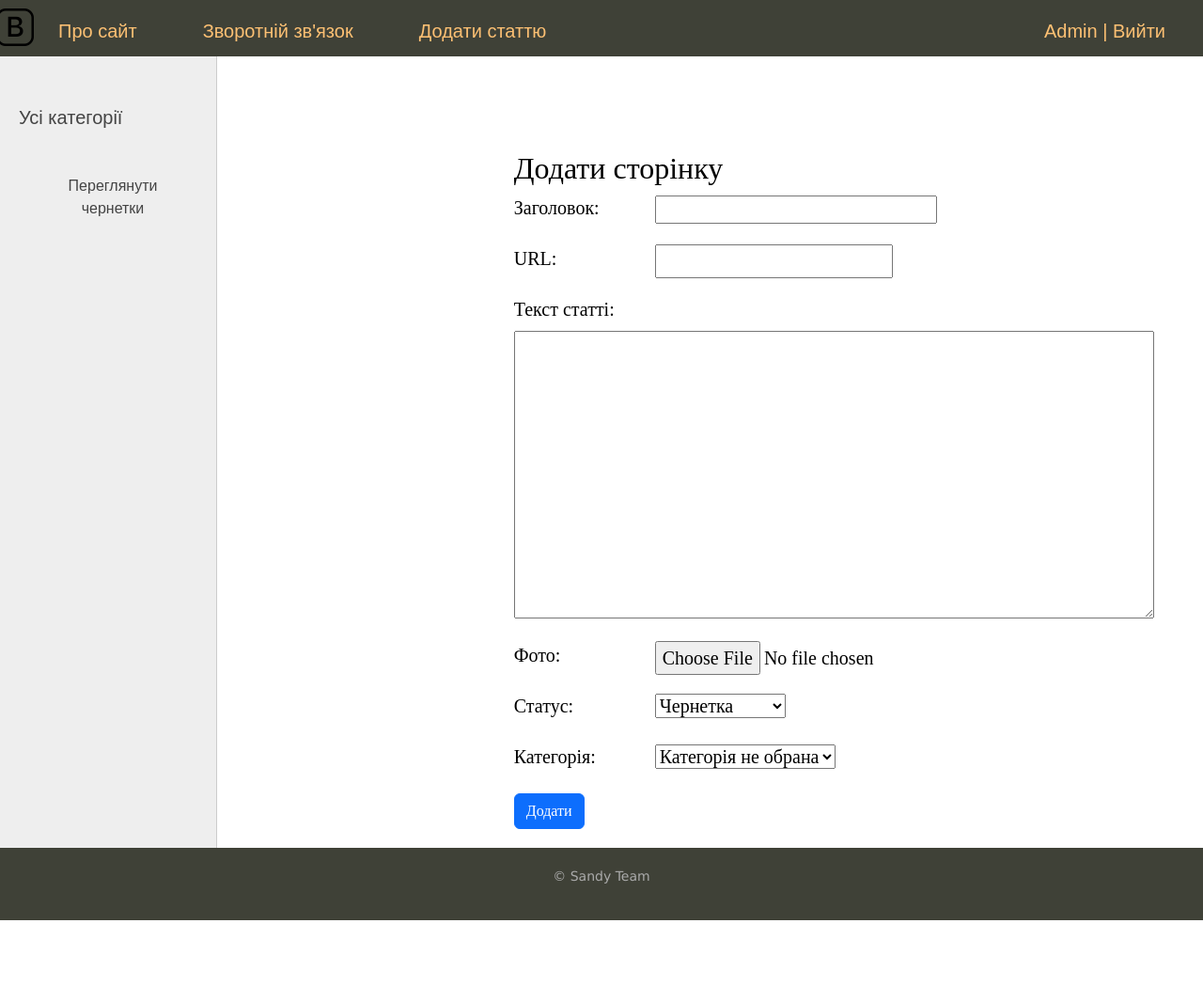
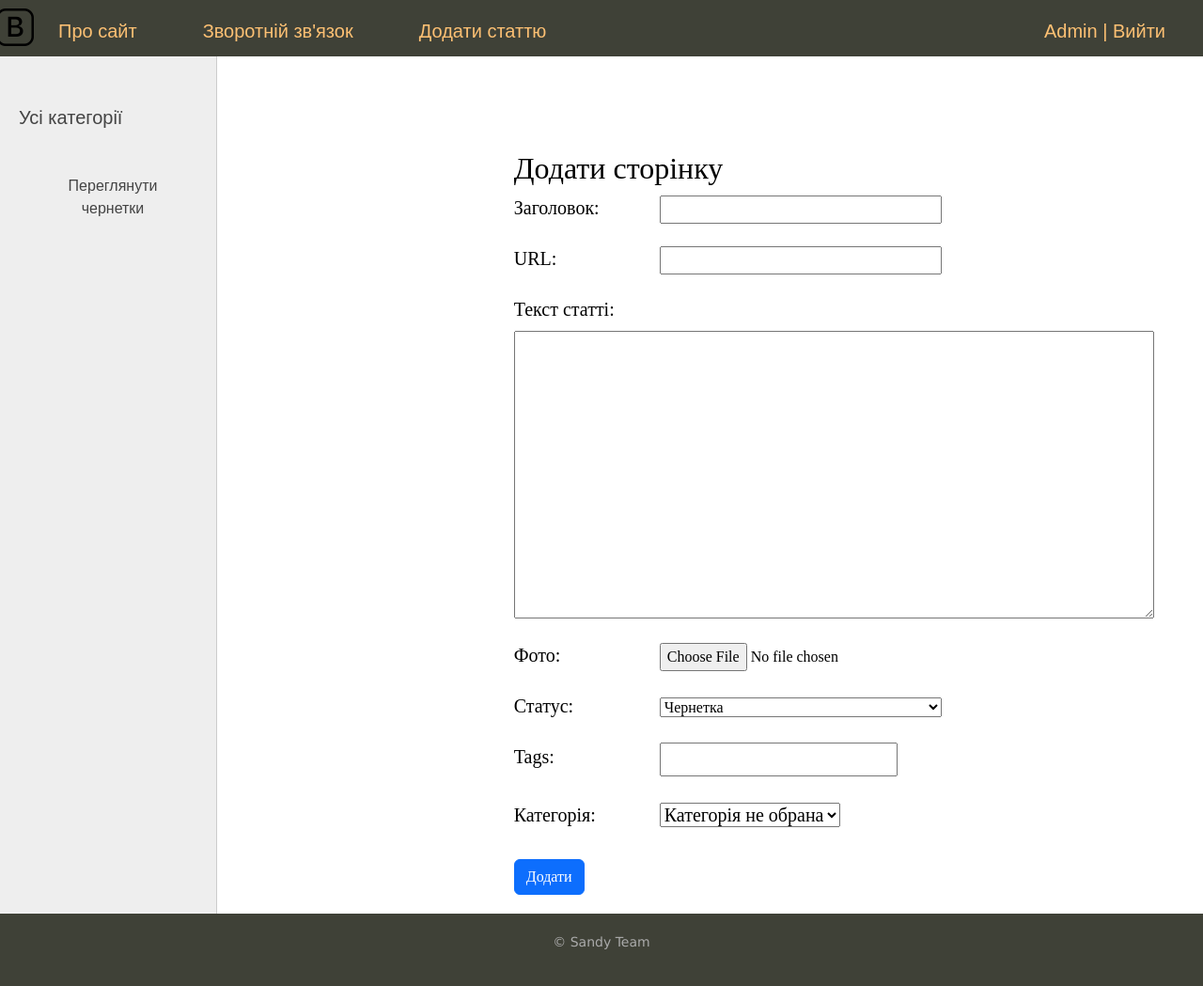
Before and after one commit to Km1532/Forum-blog, a Django app: page /addpage/ in a window 1280 px wide. Shown: the whole page at 94% size. Before the commit the page ends 979 px from the top, so only its background shows below. Run offline with Django 3.2, Linux system fonts and the light colour scheme; a user stored in the database is signed in; data comes from the database, SQL or seed files in the repository; parts of the project's set-up code (start-up, migrations or seed data) failed here and were passed over.

Commit message:
Перша версія тегів

```diff
--- a/blog/forms.py
+++ b/blog/forms.py
@@ -2,18 +2,24 @@ from django import forms
 from django.contrib.auth.forms import UserCreationForm, AuthenticationForm, UserChangeForm
 from .models import Blog, Comment, CustomUser, Profile
 from .models import Draft
+from taggit.forms import TagField
 
 class AddPostForm(forms.ModelForm):
+    tags = TagField(label='Теги', required=False, widget=forms.TextInput(attrs={'class': 'form-input'}))
+
     def __init__(self, *args, **kwargs):
         super().__init__(*args, **kwargs)
         self.fields['cat'].empty_label = "Категорія не обрана"
 
     class Meta:
         model = Blog
-        fields = ['title', 'slug', 'content', 'photo', 'status', 'cat']
+        fields = ['title', 'slug', 'content', 'photo', 'status', 'cat', 'tags']
         widgets = {
             'title': forms.TextInput(attrs={'class': 'form-input'}),
+            'slug': forms.TextInput(attrs={'class': 'form-input'}),
             'content': forms.Textarea(attrs={'cols': 60, 'rows': 10}),
+            'photo': forms.FileInput(attrs={'class': 'form-input'}),
+            'status': forms.Select(attrs={'class': 'form-input'}),
         }
 
     def clean_title(self):
--- a/blog/models.py
+++ b/blog/models.py
@@ -7,6 +7,7 @@ from django.dispatch import receiver
 from django.utils.text import slugify
 from django.urls import reverse
 from django.conf import settings
+from taggit.managers import TaggableManager
 
 class CustomUser(AbstractUser):
     avatar = models.ImageField(upload_to='avatars/', blank=True, null=True, default='avatars/default_avatar.png')
@@ -52,6 +53,7 @@ class Blog(models.Model):
     author = models.ForeignKey(settings.AUTH_USER_MODEL, on_delete=models.CASCADE, related_name='posts', verbose_name="Автор", null=True)
     likes = models.ManyToManyField(settings.AUTH_USER_MODEL, related_name='liked_posts', blank=True, verbose_name="Лайки", through='PostLike')
     dislikes = models.ManyToManyField(settings.AUTH_USER_MODEL, related_name='disliked_posts', blank=True, verbose_name="Дизлайки", through='PostDislike')
+    tags = TaggableManager()
 
     def __str__(self):
         return self.title
@@ -161,3 +163,18 @@ class Draft(models.Model):
 
     def __str__(self):
         return self.title
+
+class Tag(models.Model):
+    name = models.CharField(max_length=100, verbose_name="Назва тегу")
+    slug = models.SlugField(max_length=255, unique=True, verbose_name="URL")
+
+    def __str__(self):
+        return self.name
+
+    def get_absolute_url(self):
+        return reverse('tag', kwargs={'tag_slug': self.slug})
+
+    class Meta:
+        verbose_name = 'Тег'
+        verbose_name_plural = 'Теги'
+        ordering = ['id']
--- a/blog/templates/addpage.html
+++ b/blog/templates/addpage.html
@@ -12,10 +12,32 @@
 
             <div class="form-error">{{ form.non_field_errors }}</div>
 
-            {% for f in form %}
-                <p><label class="form-label" for="{{ f.id_for_label }}">{{ f.label }}: </label>{{ f }}</p>
-                <div class="form-error">{{ f.errors }}</div>
-            {% endfor %}
+            <p><label class="form-label" for="{{ form.title.id_for_label }}">{{ form.title.label }}:</label> {{ form.title }}</p>
+            <div class="form-error">{{ form.title.errors }}</div>
+
+            <p><label class="form-label" for="{{ form.slug.id_for_label }}">{{ form.slug.label }}:</label> {{ form.slug }}</p>
+            <div class="form-error">{{ form.slug.errors }}</div>
+
+            <p><label class="form-label" for="{{ form.content.id_for_label }}">{{ form.content.label }}:</label> {{ form.content }}</p>
+            <div class="form-error">{{ form.content.errors }}</div>
+
+            <p><label class="form-label" for="{{ form.photo.id_for_label }}">{{ form.photo.label }}:</label> {{ form.photo }}</p>
+            <div class="form-error">{{ form.photo.errors }}</div>
+
+            <p><label class="form-label" for="{{ form.status.id_for_label }}">{{ form.status.label }}:</label> {{ form.status }}</p>
+            <div class="form-error">{{ form.status.errors }}</div>
+
+            <div class="mb-4">
+                <label class="form-label" for="{{ form.tags.id_for_label }}">{{ form.tags.label }}:</label>
+                {{ form.tags }}
+                <div class="form-error">{{ form.tags.errors }}</div>
+            </div>
+
+            <div class="mb-4">
+                <label class="form-label" for="{{ form.cat.id_for_label }}">{{ form.cat.label }}:</label>
+                {{ form.cat }}
+                <div class="form-error">{{ form.cat.errors }}</div>
+            </div>
 
             <button type="submit" class="btn btn-primary">Додати</button>
         </form>
--- a/blog/templates/base.html
+++ b/blog/templates/base.html
@@ -10,7 +10,6 @@
     <link rel="shortcut icon" href="{% static 'images/favicon.ico' %}" type="image/x-icon"/>
     <meta name="viewport" content="width=device-width, initial-scale=1.0">
     <style>
-        /* Additional custom styles */
         .list-group-item {
             border: none;
             cursor: pointer;
@@ -19,7 +18,7 @@
         }
 
         .list-group-item:hover {
-            background-color: #f8f9fa; /* Bootstrap's default background for hover state */
+            background-color: #f8f9fa;
         }
 
         .list-group-item a {
@@ -28,21 +27,21 @@
         }
 
         .list-group-item.selected, .btn-secondary.selected {
-            background-color: #0d6efd; /* Bootstrap's primary color */
-            color: #fff; /* White text on primary background */
+            background-color: #0d6efd;
+            color: #fff;
             font-weight: bold;
         }
 
         .btn-secondary {
             background-color: transparent;
             border: none;
-            color: #6c757d; /* Bootstrap's secondary color */
-            padding: 0.5rem 1rem; /* Adjust padding to match other list items */
-            margin-bottom: 0.5rem; /* Adjust margin to match other list items */
+            color: #6c757d;
+            padding: 0.5rem 1rem;
+            margin-bottom: 0.5rem;
         }
 
         .btn-secondary:hover {
-            background-color: #f8f9fa; /* Bootstrap's default background for hover state */
+            background-color: #f8f9fa;
         }
     </style>
 </head>
@@ -89,9 +88,11 @@
                                 {% endif %}
                             {% endfor %}
 
-                            <li class="list-group-item">
-                                <a href="{% url 'drafts' %}" class="btn btn-secondary{% if cat_selected == 'drafts' %} selected{% endif %}">Переглянути чернетки</a>
-                            </li>
+                            {% if request.user.is_authenticated %}
+                                <li class="list-group-item">
+                                    <a href="{% url 'drafts' %}" class="btn btn-secondary{% if cat_selected == 'drafts' %} selected{% endif %}">Переглянути чернетки</a>
+                                </li>
+                            {% endif %}
                         </ul>
                     </td>
                     <td valign="top" class="content">
--- a/blog/urls.py
+++ b/blog/urls.py
@@ -1,6 +1,7 @@
 from django.urls import path
 from . import views
 from blog.views import pageNotFound, save_draft
+from .views import PostsByTag
 
 urlpatterns = [
     path('', views.BlogHome.as_view(), name='home'),
@@ -28,12 +29,12 @@ urlpatterns = [
     path('post/<slug:post_slug>/dislike/', views.toggle_dislike, name='toggle_dislike'),
     path('post/<slug:post_slug>/comment/<int:comment_id>/like/', views.toggle_comment_like, name='toggle_comment_like'),
     path('post/<slug:post_slug>/comment/<int:comment_id>/dislike/', views.toggle_comment_dislike, name='toggle_comment_dislike'),
+    path('post/<int:pk>/', views.ShowPost.as_view(), name='post_detail'),
     path('drafts/', views.drafts, name='drafts'),
     path('draft/<int:pk>/delete/', views.delete_draft, name='delete_draft'),
+    path('draft/<int:pk>/edit/', views.edit_draft, name='edit_draft'),
     path('save_draft/', views.save_draft, name='save_draft'),
-    path('draft/<int:pk>/edit/', views.edit_draft, name='edit_draft'),
-    path('post/<int:pk>/', views.ShowPost.as_view(), name='post_detail'),
-    path('draft/<int:pk>/edit/', views.edit_draft, name='edit_draft'),
+    path('tag/<slug:tag_slug>/', PostsByTag.as_view(), name='posts_by_tag'),
 ]
 
 handler404 = 'blog.views.pageNotFound'
--- a/blog/views.py
+++ b/blog/views.py
@@ -20,6 +20,7 @@ from django.contrib.auth import login
 from .forms import *
 from django.utils.text import slugify
 from .models import Blog, Draft
+from taggit.models import Tag
 
 class BlogHome(ListView):
     model = Blog
@@ -45,15 +46,21 @@ def about(request):
     return render(request, 'about.html', {'page_obj': page_obj, 'menu': menu(request), 'title': 'Про сайт'})
 
 
-class AddPage(LoginRequiredMixin, CreateView):
+class AddPage(CreateView):
+    model = Blog
     form_class = AddPostForm
     template_name = 'addpage.html'
-    login_url = reverse_lazy('login')
+    success_url = reverse_lazy('home')
 
     def form_valid(self, form):
         form.instance.author = self.request.user
-        form.instance.status = 'draft'
-        return super().form_valid(form)
+        if 'save_draft' in self.request.POST:
+            form.instance.status = 'draft'
+        else:
+            form.instance.status = 'published'
+        response = super().form_valid(form)
+        self.object.tags.set(*self.request.POST.get('tags', '').split(','))
+        return response
 
     def get_context_data(self, **kwargs):
         context = super().get_context_data(**kwargs)
@@ -76,10 +83,6 @@ def save_draft(request, pk=None):
             draft = form.save(commit=False)
             draft.author = request.user
             draft.status = 'draft'
-
-            if not draft.slug:
-                draft.slug = generate_unique_slug(draft.title)
-
             draft.save()
             return redirect('drafts')
 
@@ -164,6 +167,7 @@ class ShowPost(DetailView):
         context = super().get_context_data(**kwargs)
         context['comments'] = self.object.comments.select_related('user')
         context['form'] = CommentForm()
+        context['tags'] = self.object.tags.all()
         return context
 
 class WomenCategory(ListView):
@@ -386,10 +390,10 @@ def edit_draft(request, pk):
         if form.is_valid():
             draft = form.save(commit=False)
             draft.author = request.user
+            draft.status = 'published'
             draft.save()
-            return redirect('drafts')  # Перенаправлення на сторінку з усіма чернетками
+            return redirect('drafts')
         else:
-            # Вивести на консоль помилки валідації форми, якщо вони є
             print(form.errors)
     else:
         form = AddPostForm(instance=draft)
@@ -403,3 +407,19 @@ def delete_draft(request, pk):
         draft.delete()
         return redirect('drafts')
     return render(request, 'delete_draft.html', {'draft': draft, 'title': 'Видалити чернетку'})
+
+
+class PostsByTag(ListView):
+    model = Blog
+    template_name = 'index.html'
+    context_object_name = 'posts'
+    allow_empty = False
+
+    def get_queryset(self):
+        return Blog.objects.filter(tags__slug=self.kwargs['tag_slug'], status='published').select_related('cat')
+
+    def get_context_data(self, **kwargs):
+        context = super().get_context_data(**kwargs)
+        context['title'] = f"Пости з тегом '{self.kwargs['tag_slug']}'"
+        context.update(menu(self.request))
+        return context
--- a/coolsite/settings.py
+++ b/coolsite/settings.py
@@ -33,6 +33,7 @@ INSTALLED_APPS = [
     'django.contrib.sessions',
     'django.contrib.messages',
     'django.contrib.staticfiles',
+    'taggit',
     'debug_toolbar',
     'blog.apps.BlogConfig',
 ]
```
Also changed, not shown: blog/templates/edit_draft.html (+6 -3 lines), blog/templates/edit_post.html (+7 -6 lines), blog/migrations/0005_tag_remove_draft_is_draft_draft_cat_draft_photo_and_more.py (added), blog/migrations/0006_blog_tags.py (added), db.sqlite3, media/photos/2024/07/06/quk.png (added).
